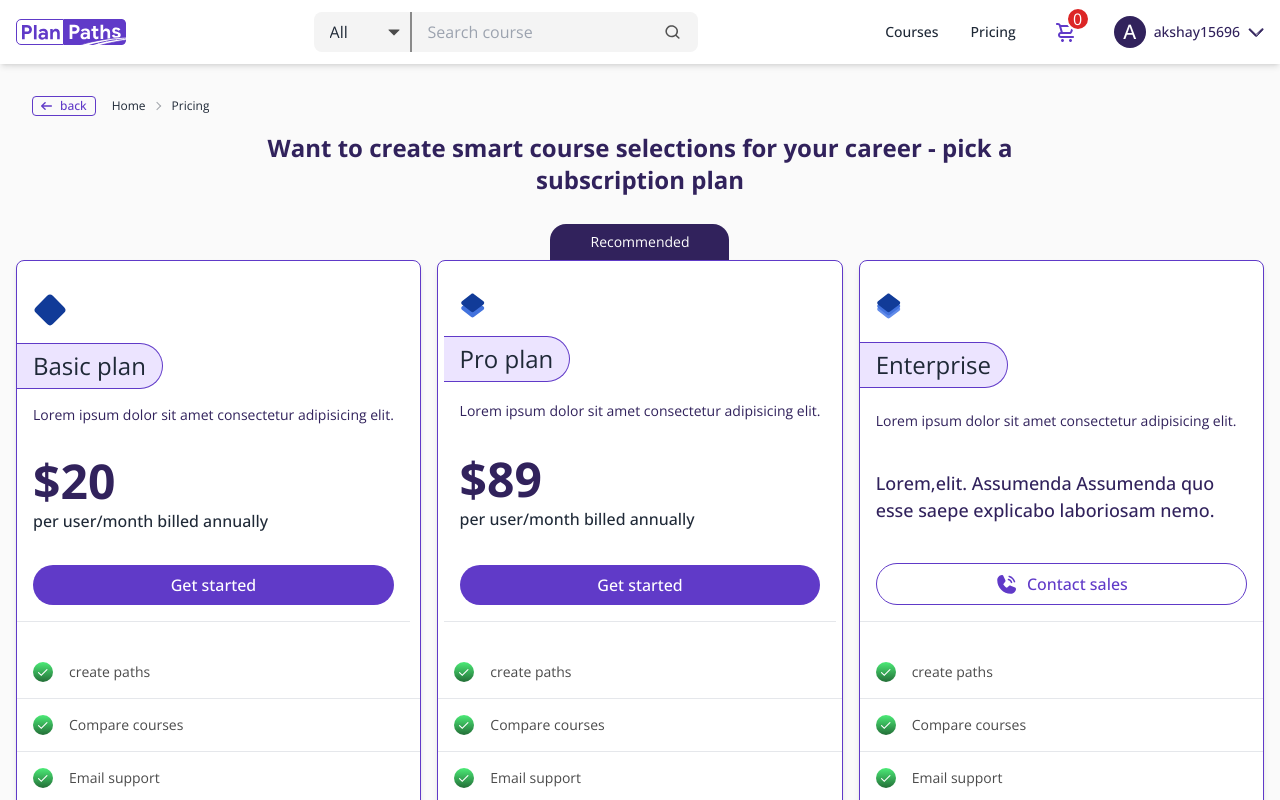
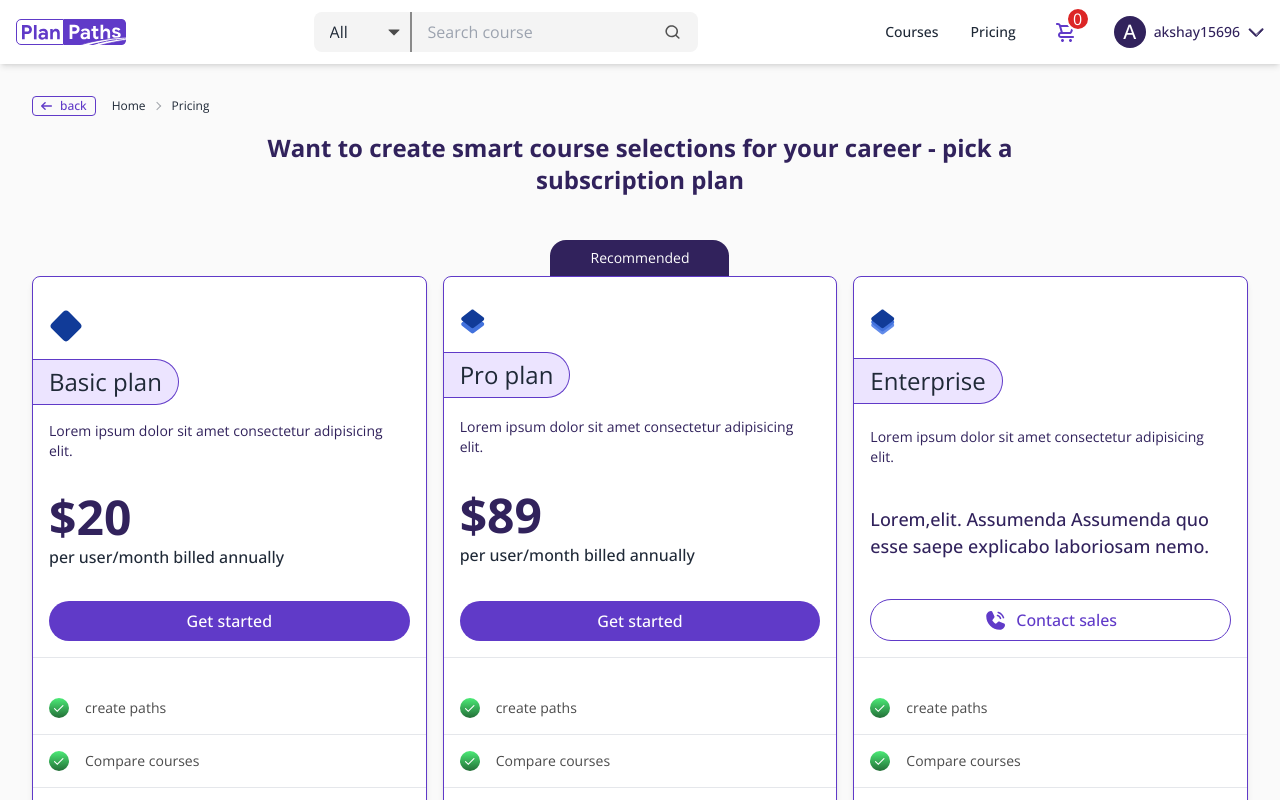
Before and after one commit to Shivu150199/beta-plan-path, a React (Vite) app: page /pricing in a window 1280 px wide. Shown: the top 800 px of the page. Built offline with nearby package versions, Linux system fonts and the light colour scheme.

Commit message:
pro card recommend bug

```diff
--- a/src/pages/pricing/Pricing.jsx
+++ b/src/pages/pricing/Pricing.jsx
@@ -11,7 +11,7 @@ const Pricing = () => {
 <div>
 <h2 className='text-center text-dark_violet text-xl font-bold md:text-2xl md:w-[70%] md:m-auto'>Want to create smart course selections for your career - pick a subscription plan</h2>
 
-<div className='grid grid-cols-1 md:grid-cols-3 md:gap-4 gap-10 mt-16'>
+<div className='grid grid-cols-1 md:grid-cols-3 md:gap-4 md:p-4 gap-10 mt-16'>
 
 <div className='relative border-[1px] border-primary py-4 flex flex-col items-start rounded-lg shadow-md bg-white '>
     <div className='flex-1 flex flex-col justify-between items-start'>
@@ -61,9 +61,9 @@ const Pricing = () => {
 </div>
 {/*  */}
 
-<div className='relative border-[1px] border-primary py-4 flex flex-col items-center rounded-lg shadow-md bg-white before:content-["Recommended"] before:absolute before:-top-[37px] before:bg-dark_violet before:px-10 before:py-2 before:text-white before:text-sm before:rounded-tr-2xl before:rounded-tl-2xl'>
+<div className='relative border-[1px] border-primary py-4 flex flex-col items-center  rounded-lg shadow-md bg-white before:content-["Recommended"] before:absolute before:-top-[37px] before:bg-dark_violet before:px-10 before:py-2 before:text-white before:text-sm before:rounded-tr-2xl before:rounded-tl-2xl'>
 
-<div className='flex-1 flex flex-col justify-between items-start'>
+<div className='flex-1 flex flex-col justify-between items-start w-full'>
 
 <img src={pro} alt="" className='p-4'/>
    <div className='border-[1px] px-4 py-1 border-primary text-[1.5rem] font-normal border-l-0
```
